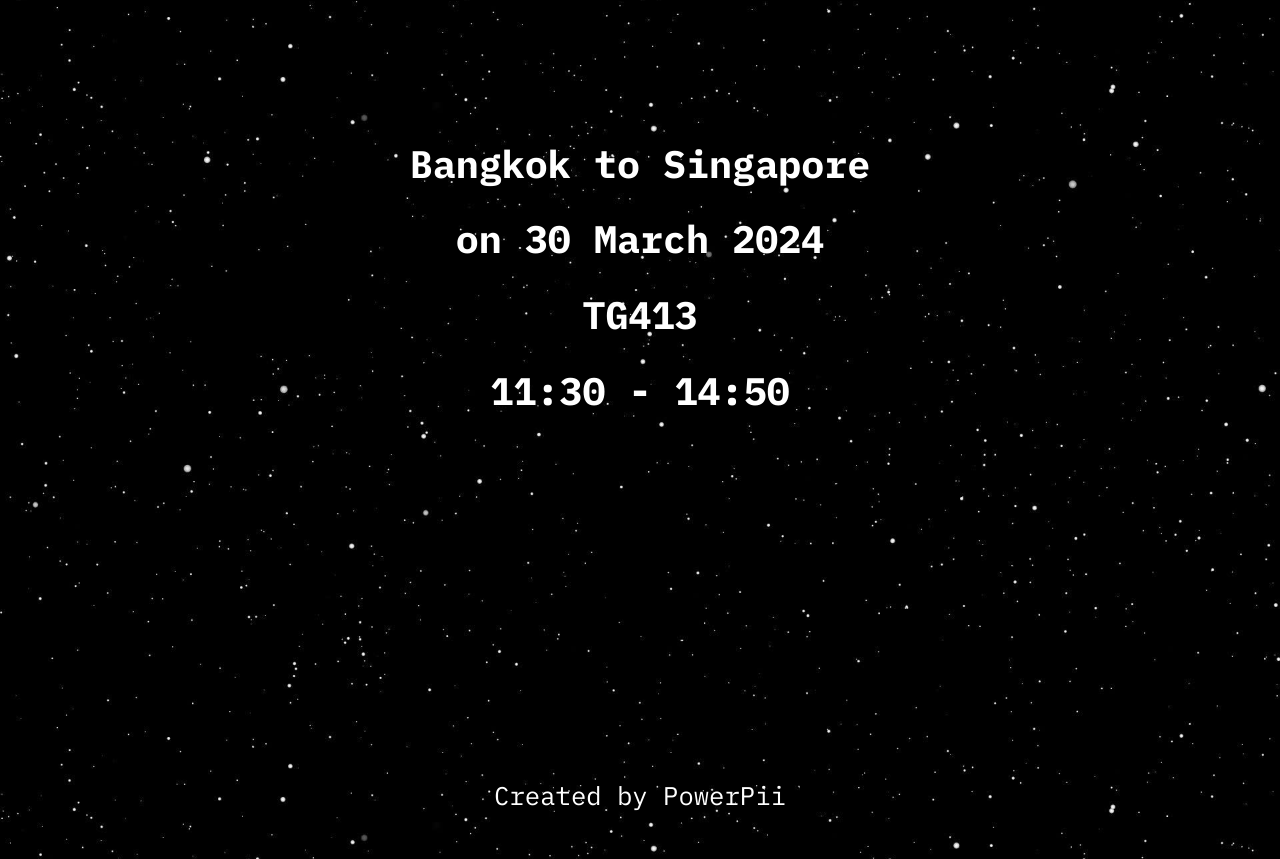
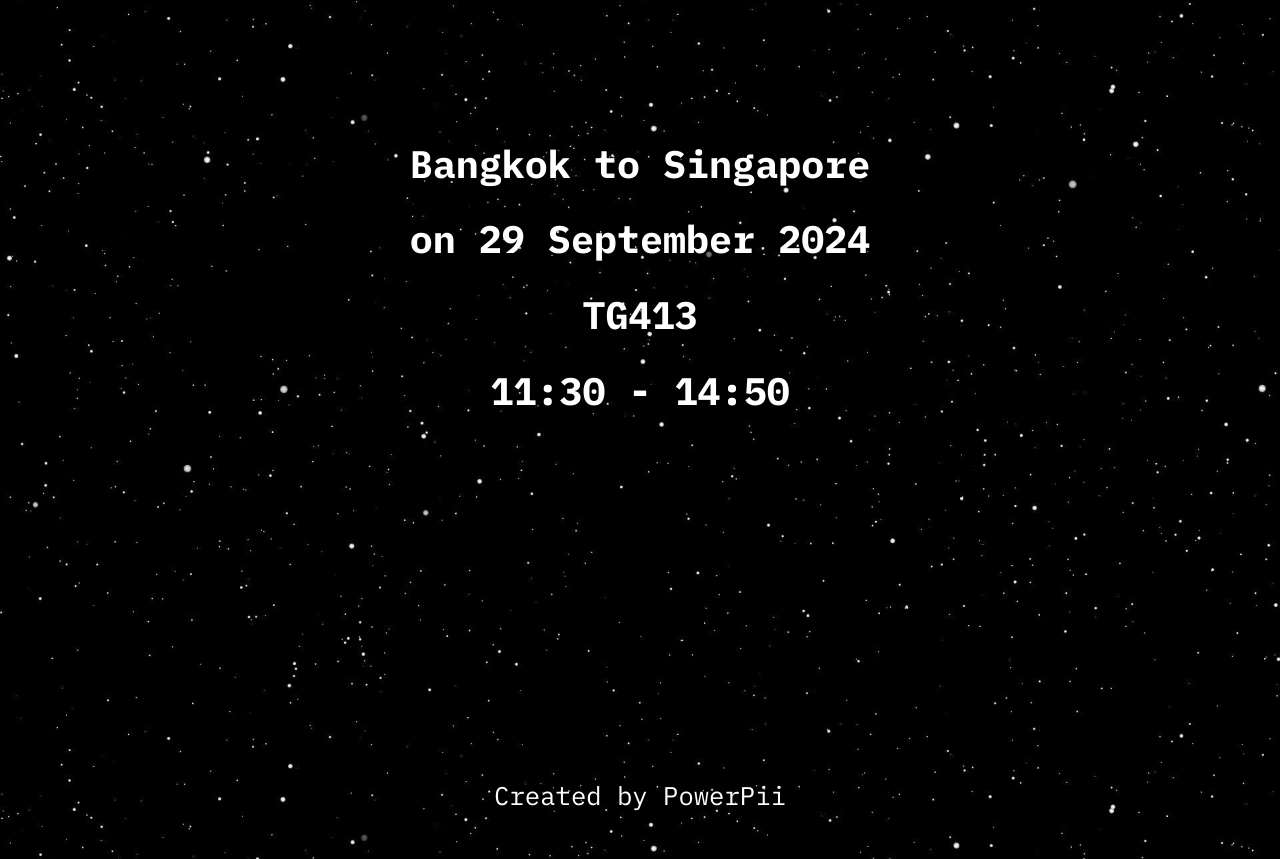
Before and after one commit to PowerPii/PowerPii.github.io, a plain HTML site: page index.html in a window 1280 px wide. Shown: the part 687-1546 px from the top of the page. Drawn offline with Linux system fonts and the light colour scheme.

Commit message:
Update index.html

```diff
--- a/index.html
+++ b/index.html
@@ -20,7 +20,7 @@
             <div class="information-div">
                 <div>
                     <h1>Bangkok to Singapore</h1>
-                    <h1>on 30 March 2024</h1>
+                    <h1>on 29 September 2024</h1>
                     <h1>TG413</h1>
                     <h1>11:30 - 14:50</h1>
                 </div>
```
